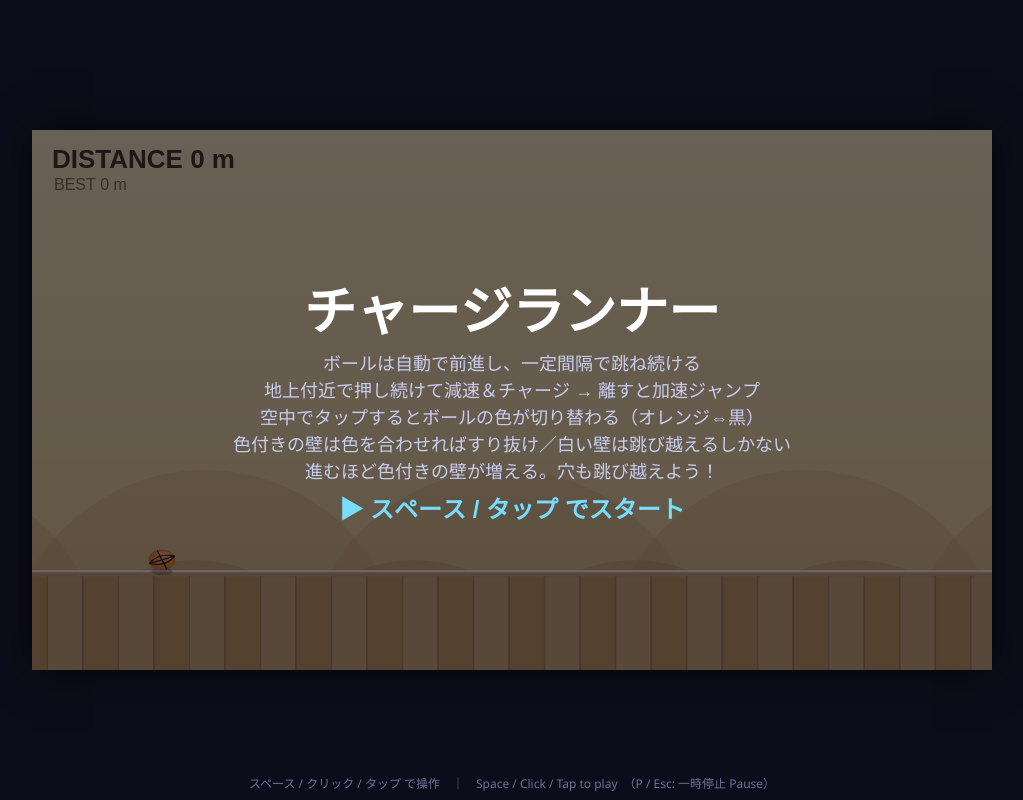
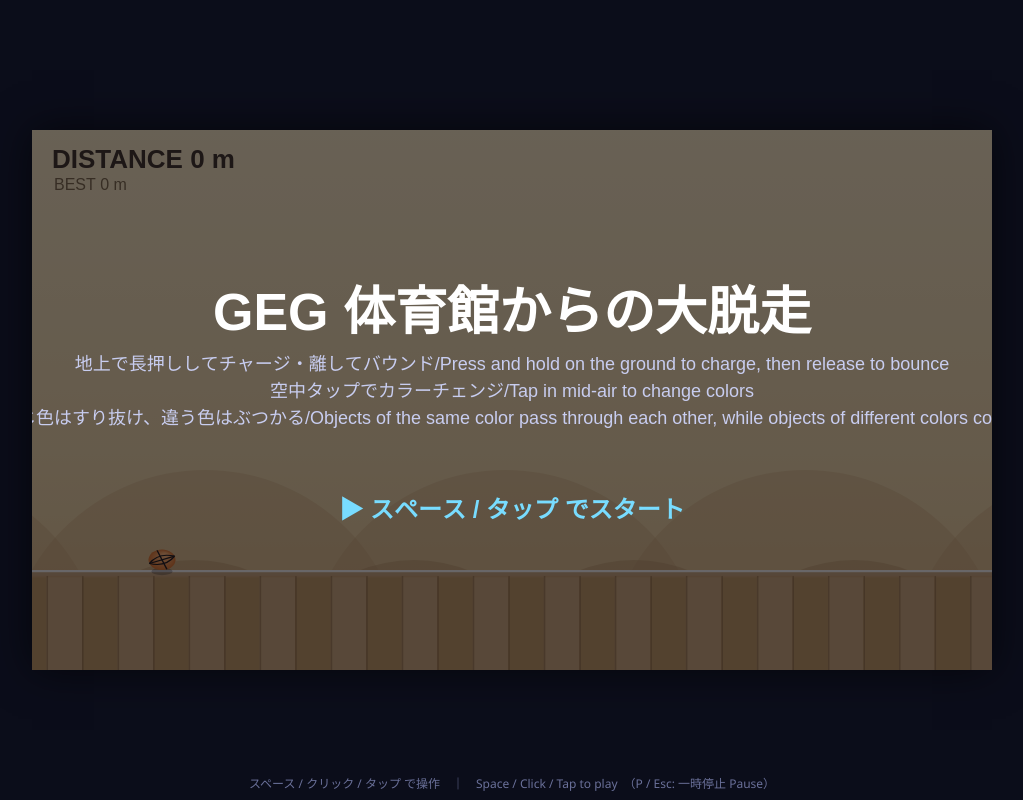
Before and after one commit to Djuanabe/the-Great-Escape-from-the-Gym, a plain HTML site: page index.html in a window 1280 px wide. Shown: the whole page, without its empty margins (128-1151 px from the left). Drawn offline with Linux system fonts and the light colour scheme; animation ran at ten frames a second.

Commit message:
Rename to GEG (体育館からの大脱走); point share URL to itch page
- Browser tab title -> "GEG 体育館からの大脱走"
- SHARE_URL set to https://kanai-maru.itch.io/geg so shared links open
  the itch.io page instead of the raw embed URL

Co-Authored-By: Claude Opus 4.8 <noreply@anthropic.com>

```diff
--- a/index.html
+++ b/index.html
@@ -3,7 +3,7 @@
 <head>
 <meta charset="UTF-8">
 <meta name="viewport" content="width=device-width, initial-scale=1.0, user-scalable=no">
-<title>チャージランナー - 横スクロールアクション</title>
+<title>GEG 体育館からの大脱走</title>
 <style>
   * { margin: 0; padding: 0; box-sizing: border-box; }
   html, body {
@@ -136,7 +136,7 @@
   let deadAt = -1;
 
   // 共有設定：公開URL（itch.io等）。空ならこのページのURLを使う。
-  const SHARE_URL = "";
+  const SHARE_URL = "https://kanai-maru.itch.io/geg";
   let toastMsg = "", toastUntil = 0; // 画面下の一時メッセージ
 
   best = parseInt(localStorage.getItem("cr_best") || "0", 10) || 0;
@@ -919,15 +919,13 @@
     ctx.textAlign = "center";
     ctx.fillStyle = "#fff";
     ctx.font = "bold 52px sans-serif";
-    ctx.fillText("チャージランナー", W / 2, H / 2 - 70);
+    ctx.fillText("GEG 体育館からの大脱走", W / 2, H / 2 - 70);
     ctx.font = "18px sans-serif";
     ctx.fillStyle = "#c8cdf0";
     const lines = [
-      "ボールは自動で前進し、一定間隔で跳ね続ける",
-      "地上付近で押し続けて減速＆チャージ → 離すと加速ジャンプ",
-      "空中でタップするとボールの色が切り替わる（オレンジ⇔黒）",
-      "色付きの壁は色を合わせればすり抜け／白い壁は跳び越えるしかない",
-      "進むほど色付きの壁が増える。穴も跳び越えよう！",
+      "地上で長押ししてチャージ・離してバウンド/Press and hold on the ground to charge, then release to bounce",
+      "空中タップでカラーチェンジ/Tap in mid-air to change colors",
+      "同じ色はすり抜け、違う色はぶつかる/Objects of the same color pass through each other, while objects of different colors collide",
     ];
     lines.forEach((t, i) => ctx.fillText(t, W / 2, H / 2 - 30 + i * 27));
     ctx.font = "bold 24px sans-serif";
```
